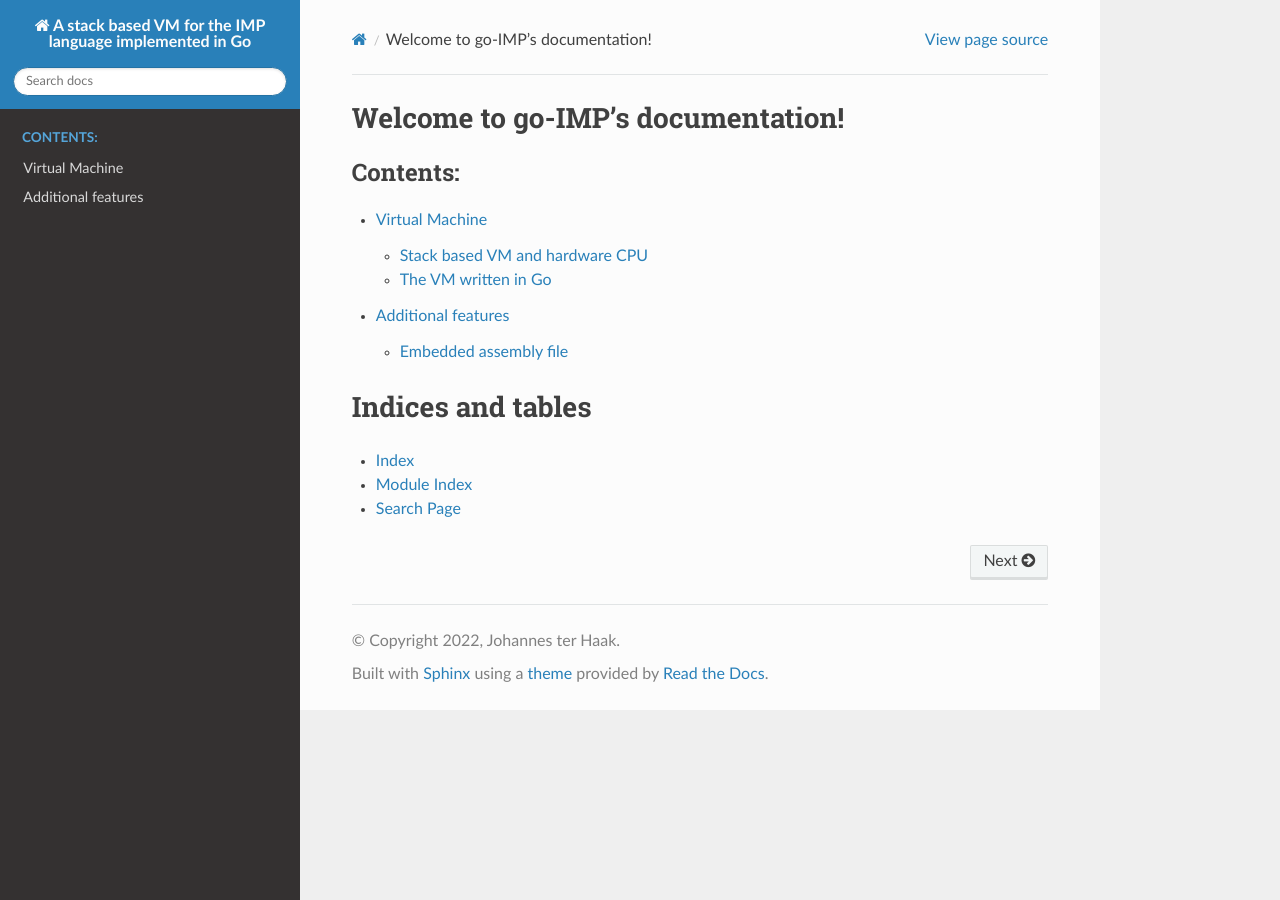
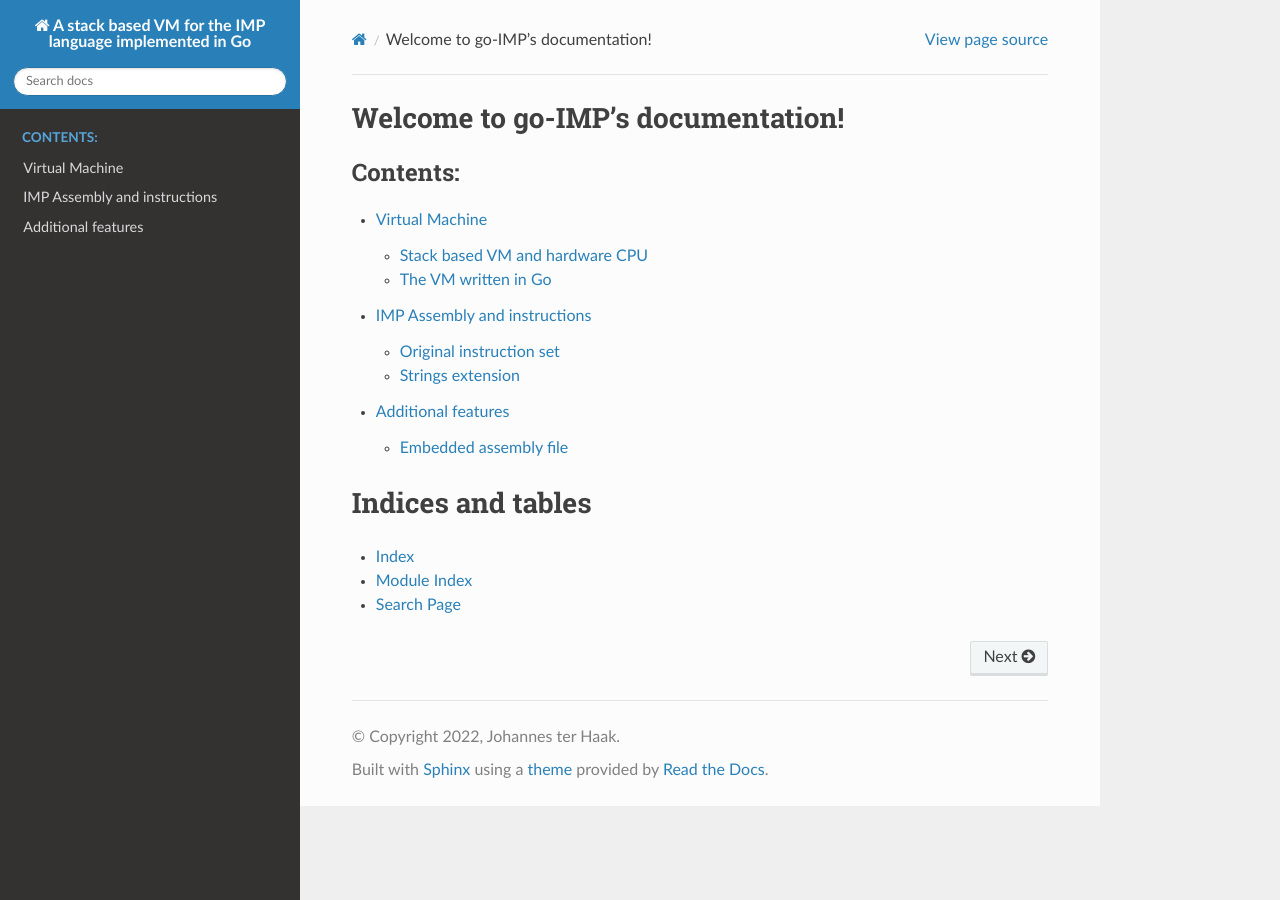
Before and after one commit to ObviusOwl/go-imp, a Sphinx documentation site: the page built from docs/index.rst, in a window 1280 px wide. Built offline with Sphinx 7.4.7 and the Read the Docs theme 2.0.0, drawn with Linux system fonts in a browser that asks for light colours; some of the changed lines change nothing that is shown.

Commit message:
documented assembly

```diff
--- /dev/null
+++ b/docs/asm.md
@@ -0,0 +1,96 @@
+# IMP Assembly and instructions
+
+Currently there exist two data types the VM can work with. Integers and strings.
+
+In assembly integers are represented with the digits 0-9 and an optional minus sign.
+
+Strings are represented with escaped double quotes following the standard rules
+any modern programing languages uses.
+
+Boolean values are represented as integers. This works well with the jump instructions.
+A false is encoded as 0 and true is anything else.
+
+The assembly file format is intended to work with common markdown code block syntax
+hightlighter understanding the NASM assembly (for x86). Also it is pretty easy to read.
+
+There is one instruction per line. Each line starts with whitespace or the name of an
+instruction. As the number or parameters is limited to 0 or 1, there may be a single
+argument depending on the instruction. After the argument there can be whitespace or
+a comment.
+
+Comments are started with a semicolon `;` and go until the end of the line.
+
+## Original instruction set
+
+This instruction set covers the original VM specification. The assembly mnemonics
+however are new.
+
+### Control flow instructions
+
+`lab l` Implemented as the `Label` type. Sets a label for jump instructions. A label
+is a unique arbitrary integer (separate from addresses and indices). The label is a
+no-op instruction.
+
+`jmp l` Implemented as the `Jump` type. Uncionditionally jump to the label l.
+
+`jnz l` Implemented as the `JumpNonZero` type. Jump to label l if the poped stack
+content is not 0.
+
+`jez l` Implemented as the `JumpZero` type. Jump to label l if the poped stack
+content is exacclty 0.
+
+`stp l` Implemented as the `Stop` type. Stop the execution imediately.
+
+### Arithmetic instructions
+
+`add` Implemented as the `Add` type. Pop two integers from the stack *add* them and
+push the result to the stack.
+
+`min` Implemented as the `Minus` type. Pop two integers from the stack *subtract*
+them and push the result to the stack.
+
+`div` Implemented as the `Div` type. Pop two integers from the stack *divide* them
+and push the result to the stack.
+
+`mul` Implemented as the `Mult` type. Pop two integers from the stack *multiply*
+them and push the result to the stack.
+
+### Logic instructions
+
+`eql` Implemented as the `Equal` type. Pop two values from the stack and push integer
+1 if they are equal and 0 if they differ.
+
+`gtt` Implemented as the `Greater` type. Pop two integers from the stack and push integer
+1 if the first is greater and 0 otherwise.
+
+`ltt` Implemented as the `Lesser` type. Pop two integers from the stack and push integer
+1 if the first is lesser and 0 otherwise.
+
+### Data move instructions
+
+`psh n` Implemented as the `PushInt` type. Push the number n on top of the stack.
+
+`stm a` Implemented as the `StoreMemory` type. Pop a value from the stack and store
+it in memory on address a.
+
+`ldm a` Implemented as the `LoadMemory` type. Load the value from memory address a
+and push it to the stack.
+
+`out a` Implemented as the `Output` type. Print the content of the memory at address a
+on the console as a line.
+
+## Strings extension
+
+This extension adds instructions to work with strings.
+
+`str s` Implemented as the `PushStr` type. Push the given string on the stack.
+
+`len` Implemented as the `LengthStr` type. Pop a string from the stack and push the
+length of the string as an integer to the stack.
+
+`cat` Implemented as the `ConcatStr` type. Pop two strings from the stack, concatenate
+them and push the result on the stack.
+
+`fmt s` Implemented as the `FormatStr` type. Interpret the given string as
+[Go formatting syntax](https://pkg.go.dev/fmt). Pops as many value sfrom the stack
+as there are unescaped %-signs. Pushes the formatted string on the stack.
--- a/docs/index.rst
+++ b/docs/index.rst
@@ -11,6 +11,7 @@ Welcome to go-IMP's documentation!
    :caption: Contents:
 
    vm
+   asm
    features
 
 
```
